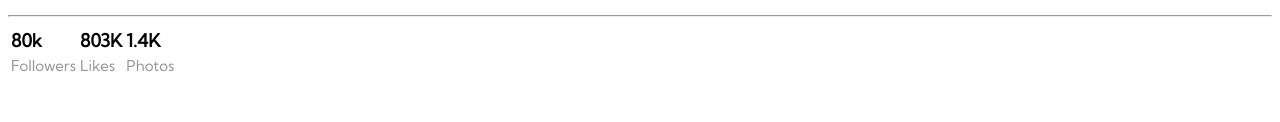
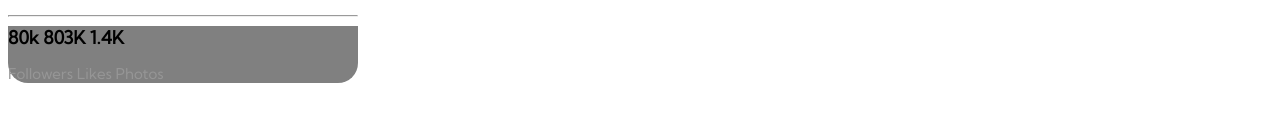
Before and after one commit to ruellifran/ruellifran.github.io, a plain HTML site: page proyecto1/index.html in a window 1280 px wide. Shown: the part 98-220 px from the top of the page. Drawn offline with Linux system fonts and the light colour scheme.

Commit message:
borré las tablas

```diff
--- a/proyecto1/index.html
+++ b/proyecto1/index.html
@@ -17,19 +17,9 @@
         <p class="ciudad">London</p>
       </div>
       <hr />
-      <div>
-        <table>
-          <tr>
-            <td>80k</td>
-            <td>803K</td>
-            <td>1.4K</td>
-          </tr>
-          <tr class="metricas">
-            <td>Followers</td>
-            <td>Likes</td>
-            <td>Photos</td>
-          </tr>
-        </table>
+      <div class="stats">
+        80k 803K 1.4K
+        <p class="metricas">Followers Likes Photos</p>
       </div>
     </main>
   </body>
--- a/proyecto1/style.css
+++ b/proyecto1/style.css
@@ -1,4 +1,8 @@
 @import url("https://fonts.googleapis.com/css2?family=Kumbh+Sans&display=swap");
+
+main {
+  width: 350px;
+}
 
 body {
   font-family: kumbh sans, sans-serif;
@@ -28,6 +32,12 @@ body {
   color: hsl(0, 0%, 59%);
 }
 
+.stats {
+  background-color: grey;
+  border-bottom-left-radius: 20px;
+  border-bottom-right-radius: 20px;
+  width: 350px;
+}
 .metricas {
   font-size: smaller;
   font-weight: 100;
```
